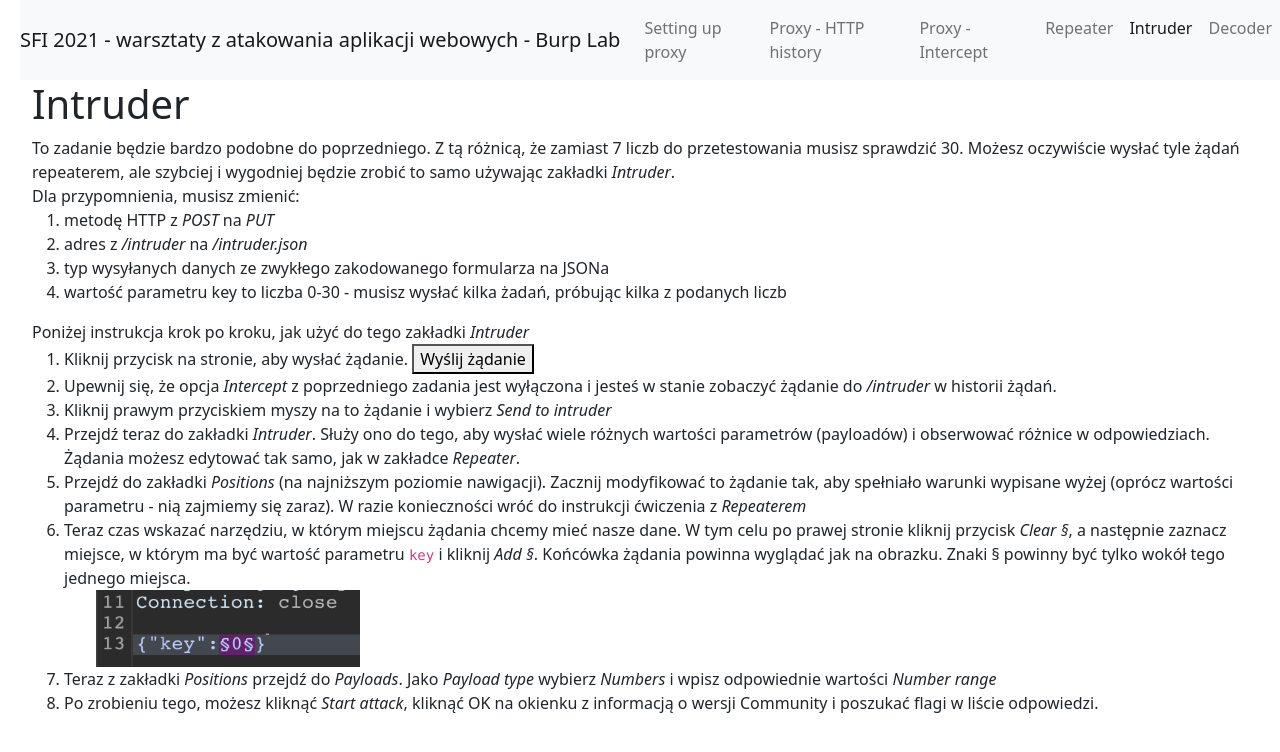
After one commit to gregxsunday/burp-wkshop, a Flask app: page /intruder in a window 1280 px wide. The commit adds this page. Shown: the top 752 px of the page. Run offline with Flask 2, Linux system fonts and the light colour scheme.

Commit message:
added intruder task

```diff
--- a/app/core/views.py
+++ b/app/core/views.py
@@ -7,7 +7,8 @@
 flags = {
   'history': r'msfi{123}',
   'intercept': r'msfi{456}',
-  'repeater': r'msfi{789}'
+  'repeater': r'msfi{789}',
+  'intruder': r'msfi{0ab}'
 }
 
 @mod.route('/')
@@ -43,6 +44,7 @@
       req = request.get_json()
       try:
         key = req['key']
+        # TODO key z enva
         if key == 5:
           return jsonify({'flag': flags['repeater']})
         else:
@@ -53,3 +55,26 @@
       return jsonify({'error':'I want JSON my friend'}), 400
   else:
     return jsonify({'error':'Bad method my friend'}), 405
+
+@mod.route('/intruder')
+def intruder():
+  return (render_template('core/intruder.html', nav='intruder'))
+
+@mod.route('/intruder.json', methods=['GET', 'POST', 'PUT'])
+def intruder_json():
+  if request.method == 'PUT':
+    if request.is_json:
+      req = request.get_json()
+      try:
+        key = req['key']
+        # TODO key z enva
+        if key == 2:
+          return jsonify({'flag': flags['intruder']})
+        else:
+          return jsonify({'error':'this is not the correct key my friend'})
+      except KeyError:
+        return jsonify({'error':'I want the key in the JSON my friend'}), 400
+    else:
+      return jsonify({'error':'I want JSON my friend'}), 400
+  else:
+    return jsonify({'error':'Bad method my friend'}), 405
--- /dev/null
+++ b/app/templates/core/intruder.html
@@ -0,0 +1,43 @@
+{% extends "layout.html" %}
+{% block body %}
+
+<div class="mx-3 px-3">
+    <h1>Intruder</h1>
+    <div>
+        To zadanie będzie bardzo podobne do poprzedniego. Z tą różnicą, że zamiast 7 liczb do przetestowania musisz sprawdzić 30. Możesz oczywiście wysłać tyle żądań repeaterem, ale szybciej i wygodniej będzie zrobić to samo używając zakładki <i>Intruder</i>.<br>
+        Dla przypomnienia, musisz zmienić:
+        <ol>
+            <li>metodę HTTP z <i>POST</i> na <i>PUT</i></li>
+            <li>adres z <i>/intruder</i> na <i>/intruder.json</i></li>
+            <li>typ wysyłanych danych ze zwykłego zakodowanego formularza na JSONa</li>
+            <li>wartość parametru key to liczba 0-30 - musisz wysłać kilka żadań, próbując kilka z podanych liczb</li>
+        </ol>
+        Poniżej instrukcja krok po kroku, jak użyć do tego zakładki <i>Intruder</i>
+        <ol>
+            <li>Kliknij przycisk na stronie, aby wysłać żądanie. <button id='btn' type='button'>Wyślij żądanie</button></li>
+            <li>Upewnij się, że opcja <i>Intercept</i> z poprzedniego zadania jest wyłączona i jesteś w stanie zobaczyć żądanie do <i>/intruder</i> w historii żądań.</li>
+            <li>Kliknij prawym przyciskiem myszy na to żądanie i wybierz <i>Send to intruder</i></li>
+            <li>Przejdź teraz do zakładki <i>Intruder</i>. Służy ono do tego, aby wysłać wiele różnych wartości parametrów (payloadów) i obserwować różnice w odpowiedziach. Żądania możesz edytować tak samo, jak w zakładce <i>Repeater</i>.</li>
+            <li>Przejdź do zakładki <i>Positions</i> (na najniższym poziomie nawigacji). Zacznij modyfikować to żądanie tak, aby spełniało warunki wypisane wyżej (oprócz wartości parametru - nią zajmiemy się zaraz). W razie konieczności wróć do instrukcji ćwiczenia z  <i>Repeaterem</i></li>
+            <li>Teraz czas wskazać narzędziu, w którym miejscu żądania chcemy mieć nasze dane. W tym celu po prawej stronie kliknij przycisk <i>Clear §</i>, a następnie zaznacz miejsce, w którym ma być wartość parametru <code>key</code> i kliknij <i>Add §</i>. Końcówka żądania powinna wyglądać jak na obrazku. Znaki § powinny być tylko wokół tego jednego miejsca.<br>
+            <img src="{{ url_for('static', filename='img/intruder.png' ) }}" class="img-fluid w-25 mx-3 px-3" alt="Intruder"></li>
+            <li>Teraz z zakładki <i>Positions</i> przejdź do <i>Payloads</i>. Jako <i>Payload type</i> wybierz <i>Numbers</i> i wpisz odpowiednie wartości <i>Number range</i></li>
+            <li>Po zrobieniu tego, możesz kliknąć <i>Start attack</i>, kliknąć OK na okienku z informacją o wersji Community i poszukać flagi w liście odpowiedzi.</li>
+        </ol>
+
+    </div>
+
+</div>
+
+<script>
+    function send_request(){
+        let xhr = new XMLHttpRequest();
+        xhr.open('POST', window.location);
+        xhr.setRequestHeader('Content-Type', 'application/x-www-form-urlencoded')
+        xhr.send('key=0');
+    }
+
+    window.btn.onclick = send_request;
+</script>
+
+{% endblock %}
--- a/app/templates/layout.html
+++ b/app/templates/layout.html
@@ -28,7 +28,7 @@
                     <a class="nav-link {% if nav == 'repeater' %}active{% endif %}" href="{{url_for('core.repeater')}}">Repeater<span class="sr-only"></span></a>
                 </li>
                 <li class="nav-item">
-                    <a class="nav-link {% if nav == 'intruder' %}active{% endif %}" href="/">Intruder<span class="sr-only"></span></a>
+                    <a class="nav-link {% if nav == 'intruder' %}active{% endif %}" href="{{url_for('core.intruder')}}">Intruder<span class="sr-only"></span></a>
                 </li>
                 <li class="nav-item">
                     <a class="nav-link {% if nav == 'decoder' %}active{% endif %}" href="/">Decoder<span class="sr-only"></span></a>
```
Also changed, not shown: tests/test_intruder.py (added, +50 -0 lines), app/static/img/intruder.png (added).
